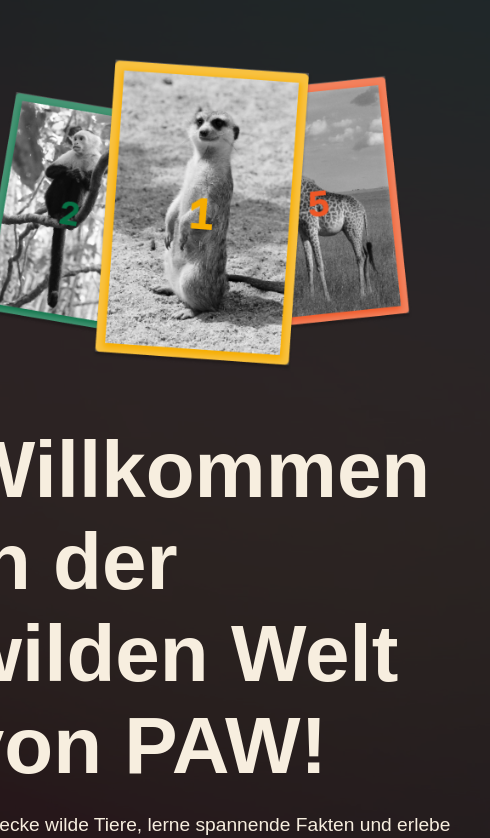
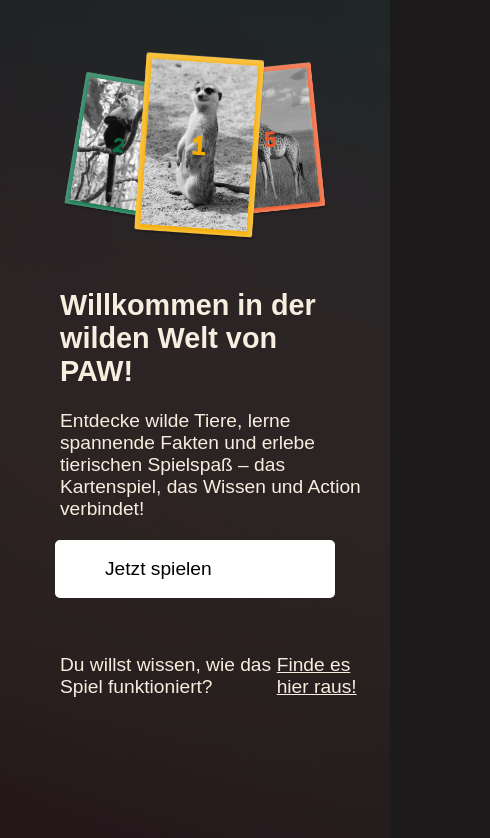
Before and after one commit to philipp1902/interactive-svelte-app, a Svelte app in the folder animal-app/: page / in a window 390 px wide. Shown: the top 838 px of the page, 490 px wide, since content can reach past the window. Built offline with nearby package versions, Linux system fonts and the light colour scheme; a web font is replaced by a local one.

Commit message:
responsive landingpage, added animation for player

```diff
--- a/animal-app/src/css/card.css
+++ b/animal-app/src/css/card.css
@@ -1,5 +1,3 @@
-
-
 .card-grid {
   display: flex;
   grid-template-columns: repeat(auto-fill, minmax(80px, 1fr));
--- a/animal-app/src/pages/Game.svelte
+++ b/animal-app/src/pages/Game.svelte
@@ -330,6 +330,29 @@
         const drawnCard = deck.pop();
         const drawPile = document.querySelector(".draw-card-button");
         const playerHand = document.querySelector(".list-container");
+
+        animateCardToHand(drawPile, playerHand, () => {
+            playerCards = [...playerCards, drawnCard];  // Füge die Karte erst nach der Animation hinzu
+            canDraw = false;
+            message = "Du kannst nur einmal pro Runde ziehen.";
+            gameStore.set({
+                playerCards,
+                aiCards,
+                deck,
+                discardPile,
+                lastCard,
+                canDraw,
+                message,
+                gameOver,
+                aiResponse,
+                hoveredCard,
+            });
+        });
+
+    } else if (deck.length === 0) {
+        deck = shuffleDeck(discardPile.slice(0, -1));
+        discardPile = [discardPile[discardPile.length - 1]];
+        const drawnCard = deck.pop();
         animateCardToHand(drawPile, playerHand, () => {
             playerCards = [...playerCards, drawnCard];
             canDraw = false;
@@ -348,40 +371,6 @@
             });
         });
 
-      playerCards = [...playerCards, drawnCard];
-      canDraw = false;
-      message = "Du kannst nur einmal pro Runde ziehen.";
-      gameStore.set({
-        playerCards,
-        aiCards,
-        deck,
-        discardPile,
-        lastCard,
-        canDraw,
-        message,
-        gameOver,
-        aiResponse,
-        hoveredCard,
-      });
-    } else if (deck.length === 0) {
-      deck = shuffleDeck(discardPile.slice(0, -1));
-      discardPile = [discardPile[discardPile.length - 1]];
-      const drawnCard = deck.pop();
-      playerCards = [...playerCards, drawnCard];
-      canDraw = false;
-      message = "Du kannst nur einmal pro Runde ziehen.";
-      gameStore.set({
-        playerCards,
-        aiCards,
-        deck,
-        discardPile,
-        lastCard,
-        canDraw,
-        message,
-        gameOver,
-        aiResponse,
-        hoveredCard,
-      });
     } else {
         message = "Du kannst nur einmal pro Runde ziehen.";
         gameStore.set({
@@ -399,6 +388,7 @@
     }
     checkGameOver();
 }
+
 
   function drawCardForAI(count) {
     for (let i = 0; i < count; i++) {
@@ -778,8 +768,11 @@
   });
 
   function animateCardToHand(from, to, callback) {
+    console.log("Animation gestartet", from, to);
+
     const clone = document.createElement('div');
     clone.className = 'card animated';
+    clone.style.backgroundImage = "url('images/ruckseite.png')";
 
     const fromRect = from.getBoundingClientRect();
     const toRect = to.getBoundingClientRect();
@@ -789,20 +782,27 @@
     clone.style.left = `${fromRect.left}px`;
     clone.style.width = `${fromRect.width}px`;
     clone.style.height = `${fromRect.height}px`;
-    clone.style.transition = 'all 0.5s ease-in-out';
+    clone.style.transition = 'transform 0.5s ease-in-out';
     clone.style.zIndex = '1000';
 
     document.body.appendChild(clone);
 
     requestAnimationFrame(() => {
-        clone.style.transform = `translate(${toRect.left - fromRect.left}px, ${toRect.top - fromRect.top}px)`;
+        setTimeout(() => {
+          clone.style.transform = `translate(${toRect.left - fromRect.left}px, ${toRect.bottom - fromRect.bottom}px)`;
+        }, 1);
     });
 
-    clone.addEventListener('transitionend', () => {
+    clone.addEventListener('transitionend', (event) => {
+        if (event.target === clone && event.propertyName === 'transform') {
+            console.log("Animation beendet für:", clone);
             clone.remove();
             if (callback) callback();
+        }
     });
 }
+
+
 </script>
 
 <header>
--- a/animal-app/src/pages/LandingPage.svelte
+++ b/animal-app/src/pages/LandingPage.svelte
@@ -47,6 +47,8 @@
     display: flex;
     gap: 20px; /* Abstand zwischen Text und Bild */
     max-width: 100%; /* Maximale Breite des Containers */
+    gap: 20px;
+    max-width: 100%;
     align-items: center;
   }
   .text-content {
@@ -54,6 +56,7 @@
   }
   .image-content {
     flex: 1; /* Das Bild nimmt den restlichen Platz ein */
+    flex: 1;
     display: flex;
     justify-content: center;
     align-items: center;
@@ -62,6 +65,8 @@
   .image-content img {
     max-width: 100%; /* Das Bild passt sich dem verfügbaren Platz an */
     max-height: 100vh; /* Das Bild überschreitet nicht die Bildschirmhöhe */
+    max-width: 100%;
+    max-height: 100vh;
   }
 
   @media (max-width: 1000px) {
@@ -74,5 +79,24 @@
     .text-content {
       width: 100%;
     }
+    .page-content {
+      padding: 20px;
+    }
+  }
+
+  @media (max-width: 600px) {
+    .landing-container {
+      padding: 1rem;
+    }
+
+    h1 {
+      font-size: 1.8rem;
+    }
+
+    button {
+      width: 100%;
+      max-width: 280px;
+      margin: 0.5rem auto;
+    }
   }
 </style>
```
Also changed, not shown: 1 other file (tests, documents, lock files or other folders). Lines whose indentation alone changed are shown as unchanged.
